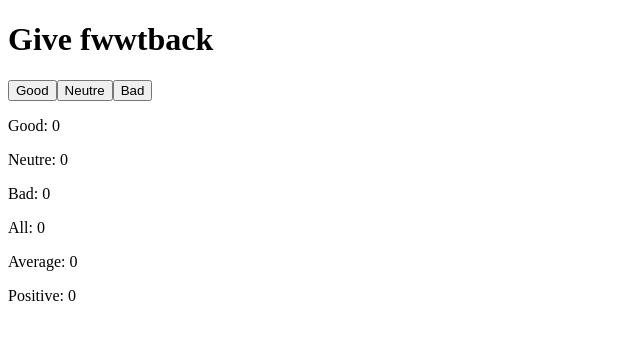
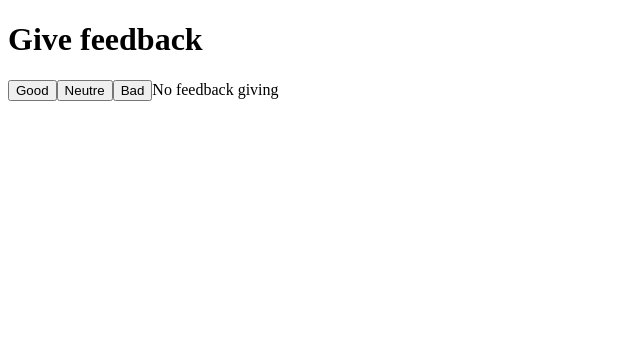
Before and after one commit to Mamy01/Parti1, a React (Vite) app in the folder courseinfo/: page / in a window 1280 px wide. Shown: the top 340 px of the page, without its empty margins (0-640 px from the left). Built offline with nearby package versions, Linux system fonts and the light colour scheme.

Commit message:
exercise 1.9

```diff
--- a/courseinfo/src/App.jsx
+++ b/courseinfo/src/App.jsx
@@ -19,7 +19,7 @@ function App(){
 
   return(
     <div>
-      <h1>Give fwwtback</h1>
+      <h1>Give feedback</h1>
       <button onClick={handleGood}>Good</button>
       <button onClick={handleNeutre}>Neutre</button>
       <button onClick={handleBad}>Bad</button>
--- a/courseinfo/src/Statistics.jsx
+++ b/courseinfo/src/Statistics.jsx
@@ -1,5 +1,8 @@
 
 function Statistics(props) {
+    if(props.good === 0 && props.neutral === 0 && props.bad === 0){
+       return "No feedback giving"
+    }
 
     return (
         <>
```
